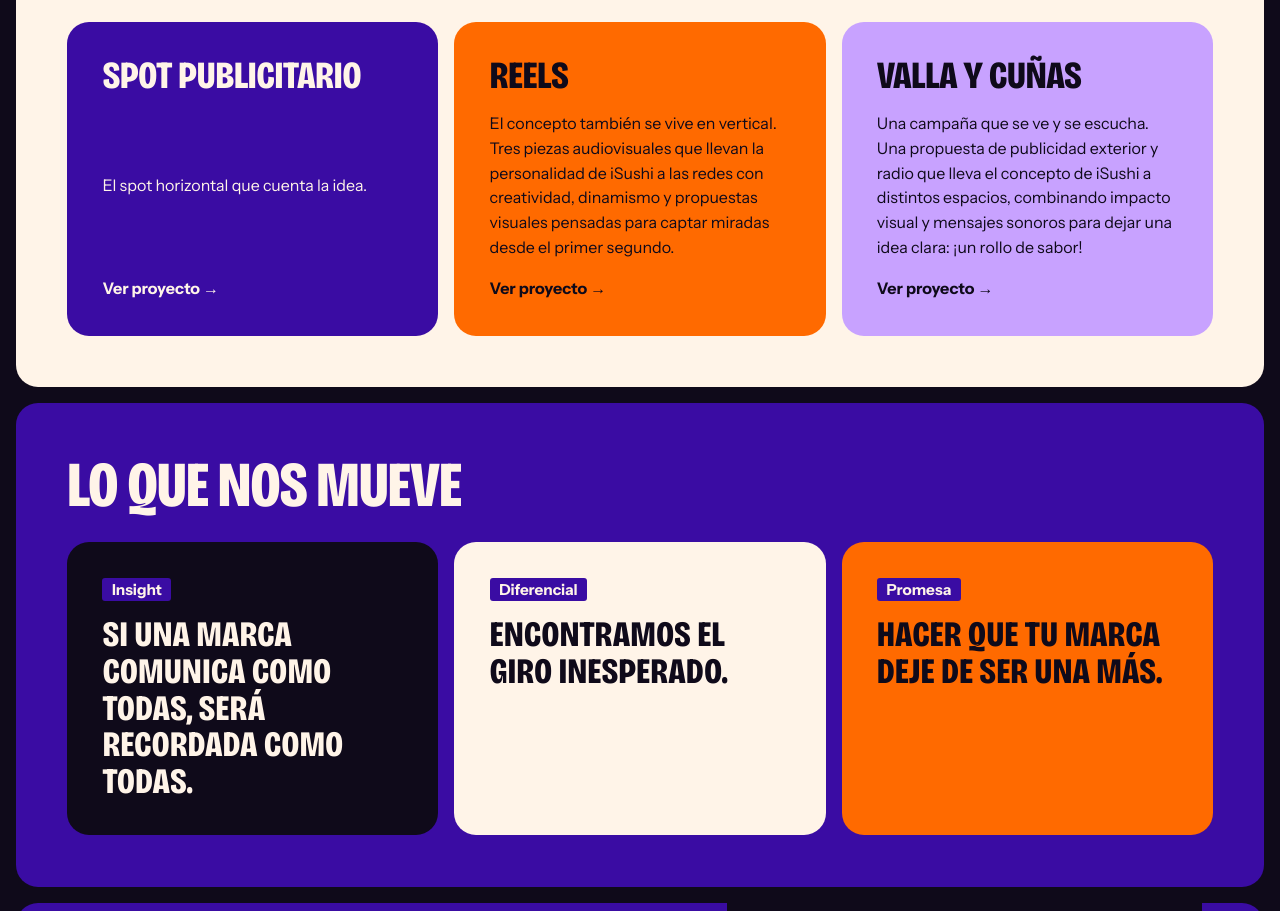
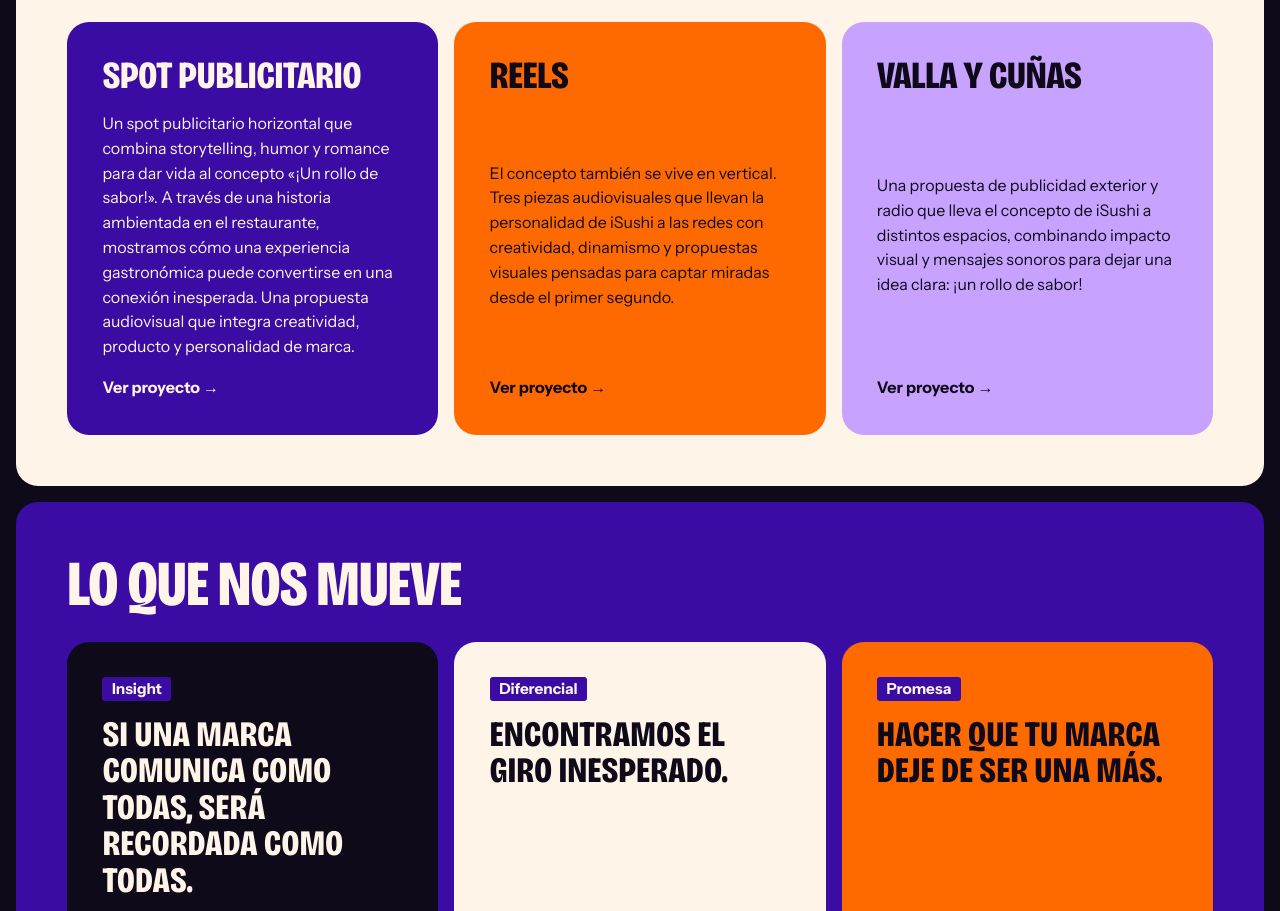
Before and after one commit to dhali-create/dhali-studios, a plain HTML site: page index.html in a window 1280 px wide. Shown: the part 2477-3388 px from the top of the page. Drawn offline with nearby package versions, Linux system fonts and the light colour scheme.

Commit message:
Update index.html

```diff
--- a/index.html
+++ b/index.html
@@ -331,9 +331,9 @@ footer{display:flex;flex-wrap:wrap;gap:1rem;justify-content:space-between;align-
   <h2>Proyecto iSushi</h2>
   <p class="intro">Una campaña integral que convierte una idea cotidiana en una experiencia llena de sabor. Spot, reels, publicidad exterior y radio bajo un mismo concepto: ¡Un rollo de sabor!</p>
   <div class="trio">
-    <a class="card bx pj c-mo" href="#proyectos" data-go="proyectos"><h3>Spot publicitario</h3><p>El spot horizontal que cuenta la idea.</p><b>Ver proyecto →</b></a>
+    <a class="card bx pj c-mo" href="#proyectos" data-go="proyectos"><h3>Spot publicitario</h3><p>Un spot publicitario horizontal que combina storytelling, humor y romance para dar vida al concepto «¡Un rollo de sabor!». A través de una historia ambientada en el restaurante, mostramos cómo una experiencia gastronómica puede convertirse en una conexión inesperada. Una propuesta audiovisual que integra creatividad, producto y personalidad de marca.</p><b>Ver proyecto →</b></a>
     <a class="card bx pj c-na" href="#proyectos" data-go="proyectos"><h3>Reels</h3><p>El concepto también se vive en vertical. Tres piezas audiovisuales que llevan la personalidad de iSushi a las redes con creatividad, dinamismo y propuestas visuales pensadas para captar miradas desde el primer segundo.</p><b>Ver proyecto →</b></a>
-    <a class="card bx pj c-li" href="#proyectos" data-go="proyectos"><h3>Valla y cuñas</h3><p>Una campaña que se ve y se escucha. Una propuesta de publicidad exterior y radio que lleva el concepto de iSushi a distintos espacios, combinando impacto visual y mensajes sonoros para dejar una idea clara: ¡un rollo de sabor!</p><b>Ver proyecto →</b></a>
+    <a class="card bx pj c-li" href="#proyectos" data-go="proyectos"><h3>Valla y cuñas</h3><p>Una propuesta de publicidad exterior y radio que lleva el concepto de iSushi a distintos espacios, combinando impacto visual y mensajes sonoros para dejar una idea clara: ¡un rollo de sabor!</p><b>Ver proyecto →</b></a>
   </div>
 </section>
 
```
